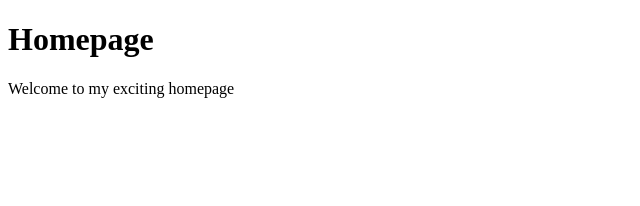
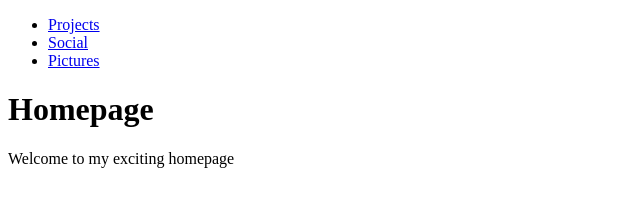
Before and after one commit to feliciahime/Test-website-mp, a plain HTML site: page index.html in a window 1280 px wide. Shown: the whole page, without its empty margins (0-640 px from the left). Drawn offline with Linux system fonts and the light colour scheme.

Commit message:
Update index.html

```diff
--- a/index.html
+++ b/index.html
@@ -7,6 +7,11 @@
 
   <body>
     <!-- put navigation menu just below here -->
+      <ul>
+        <li><a href="projects.html">Projects</a></li>
+        <li><a href="social.html">Social</a></li>
+        <li><a href="pictures.html">Pictures</a></li>
+    </ul>
 
     <h1>Homepage</h1>
 
```
